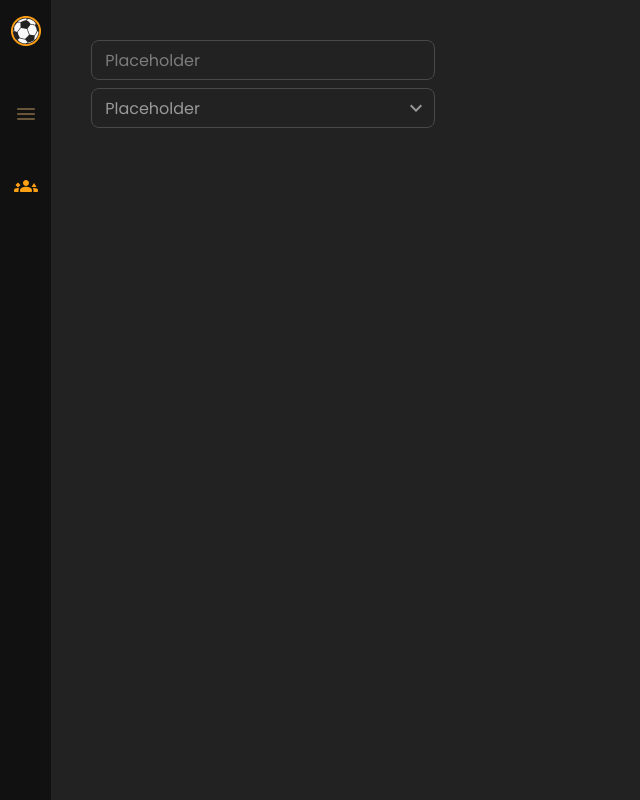
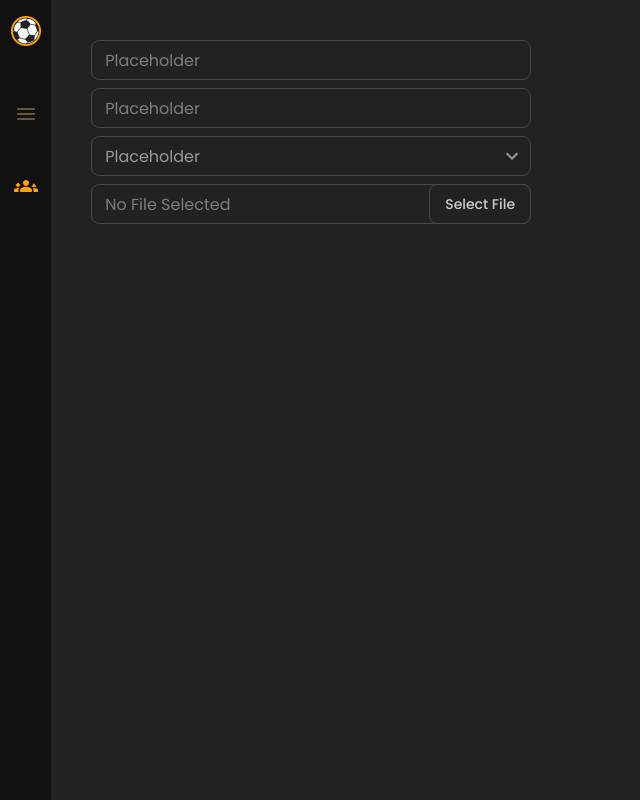
Before and after one commit to mehra-sourav/foorball-roster-viewer, a React (Create React App) app: page / in a window 1280 px wide. Shown: the whole page, without its empty margins (0-640 px from the left). Built offline with nearby package versions, Linux system fonts and the light colour scheme.

Commit message:
Added filepicker component

```diff
--- a/src/components/Button/Button.jsx
+++ b/src/components/Button/Button.jsx
@@ -2,7 +2,7 @@ import AddIcon from "@mui/icons-material/Add";
 import { Primary, Secondary, IconButton } from "./Button.styles";
 
 export const PrimaryButton = ({
-  label,
+  children,
   height,
   width,
   color = "primary",
@@ -16,12 +16,18 @@ export const PrimaryButton = ({
       sx={{ ...sx, height: height, width: width }}
       {...rest}
     >
-      {label}
+      {children}
     </Primary>
   );
 };
 
-export const SecondaryButton = ({ label, height, width, color, ...rest }) => {
+export const SecondaryButton = ({
+  children,
+  height,
+  width,
+  color,
+  ...rest
+}) => {
   return (
     <Secondary
       variant="outlined"
@@ -29,13 +35,13 @@ export const SecondaryButton = ({ label, height, width, color, ...rest }) => {
       sx={{ height: height, width: width }}
       {...rest}
     >
-      {label}
+      {children}
     </Secondary>
   );
 };
 
 export const PrimaryIconButton = ({
-  label,
+  children,
   height = "40px",
   width = "40px",
   Icon = AddIcon,
@@ -49,13 +55,13 @@ export const PrimaryIconButton = ({
       sx={{ height: height, width: width }}
       {...rest}
     >
-      <Icon>{label}</Icon>
+      <Icon>{children}</Icon>
     </Primary>
   );
 };
 
 export const SecondaryIconButton = ({
-  label,
+  children,
   height = "40px",
   width = "40px",
   Icon = AddIcon,
@@ -69,7 +75,7 @@ export const SecondaryIconButton = ({
       sx={{ height: height, width: width }}
       {...rest}
     >
-      <Icon>{label}</Icon>
+      <Icon>{children}</Icon>
     </Secondary>
   );
 };
--- a/src/components/Button/Button.styles.js
+++ b/src/components/Button/Button.styles.js
@@ -21,17 +21,19 @@ export const Primary = styled(BaseButton)(({ theme }) => ({
   },
 }));
 
-export const Secondary = styled(BaseButton)(({ theme }) => ({
+export const Secondary = styled(BaseButton)(({ theme, color: colorProp }) => ({
   backgroundColor: "transparent",
-  borderColor: theme.palette.border.main,
   color: theme.palette.text.normal,
-
-  "&:hover": {
+  ...(colorProp !== "error"
+    ? { borderColor: theme.palette.border.main }
+    : { borderWidth: "1.5px" }),
+  "&:hover:not(.Mui-error)": {
     borderColor: theme.palette.border.main,
     color: theme.palette.text.main,
   },
   "&.Mui-disabled": {
     color: theme.palette.text.disabled,
+    borderColor: theme.palette.border.main,
   },
 }));
 
--- /dev/null
+++ b/src/components/FilePicker/FilePicker.jsx
@@ -0,0 +1,48 @@
+import { useState, useRef, useEffect } from "react";
+import { InputAdornment } from "@mui/material";
+import { SecondaryButton } from "components/Button/Button";
+import Input from "components/Input/Input";
+import { HiddenInput } from "./FilePicker.styles";
+
+const FilePicker = ({ acceptableFileFormat, ...rest }) => {
+  const [fileName, setName] = useState("");
+  const [error, setError] = useState(false);
+  const inputFile = useRef();
+
+  const handleFileUpload = () => {
+    let uploadedFile = inputFile.current.files[0];
+    if (uploadedFile?.type !== "text/csv") {
+      setError(true);
+    } else {
+      setError(false);
+    }
+    setName(uploadedFile.name);
+  };
+
+  return (
+    <Input
+      readOnly
+      sx={{ pr: 0 }}
+      endAdornment={
+        <InputAdornment position="end">
+          <SecondaryButton component="label" {...(error && { color: "error" })}>
+            Select File
+            <HiddenInput
+              ref={inputFile}
+              onChange={handleFileUpload}
+              type="file"
+              accept={acceptableFileFormat}
+              id="sourav"
+            />
+          </SecondaryButton>
+        </InputAdornment>
+      }
+      placeholder="No File Selected"
+      error={error}
+      value={fileName}
+      {...rest}
+    />
+  );
+};
+
+export default FilePicker;
--- /dev/null
+++ b/src/components/FilePicker/FilePicker.styles.js
@@ -0,0 +1,13 @@
+import { styled } from "@mui/material";
+
+export const HiddenInput = styled("input")(() => ({
+  clip: "rect(0 0 0 0)",
+  clipPath: "inset(50%)",
+  height: 1,
+  overflow: "hidden",
+  position: "absolute",
+  bottom: 0,
+  left: 0,
+  whiteSpace: "nowrap",
+  width: 1,
+}));
--- a/src/components/Input/Input.jsx
+++ b/src/components/Input/Input.jsx
@@ -1,6 +1,6 @@
 import { TextField } from "./Input.styles";
-const Input = ({ ...rest }) => {
-  return <TextField {...rest} />;
+const Input = ({ children, ...rest }) => {
+  return <TextField {...rest}>{children}</TextField>;
 };
 
 export default Input;
--- a/src/components/Input/Input.styles.js
+++ b/src/components/Input/Input.styles.js
@@ -5,11 +5,16 @@ export const TextField = styled(OutlinedInput)(({ theme }) => ({
   borderRadius: "0.5rem",
   backgroundColor: "transparent",
   color: theme.palette.text.main,
-
-  "&.MuiOutlinedInput-root  .MuiOutlinedInput-notchedOutline": {
-    borderColor: theme.palette.border.main,
+  "&.MuiOutlinedInput-root": {
+    "&:not(.Mui-error) .MuiOutlinedInput-notchedOutline": {
+      borderColor: theme.palette.border.main,
+    },
+    "&.Mui-disabled .MuiOutlinedInput-notchedOutline": {
+      borderColor: theme.palette.border.main,
+    },
   },
   "&.Mui-disabled": {
     backgroundColor: theme.palette.background.secondary,
+    borderColor: theme.palette.border.main,
   },
 }));
--- a/src/components/Roster/Roster.jsx
+++ b/src/components/Roster/Roster.jsx
@@ -1,18 +1,24 @@
 import Input from "components/Input/Input";
 import Select from "components/Select/Select";
+import FilePicker from "components/FilePicker/FilePicker";
+import { SecondaryButton } from "components/Button/Button";
 import { useState } from "react";
+
 const Roster = () => {
   let [personName, change] = useState("");
   const handleChange = (e) => change(e.target.value);
   return (
     <div style={{ display: "flex", flexDirection: "column" }}>
       <Input placeholder="Placeholder" sx={{ mb: 1 }} />
+      <Input placeholder="Placeholder" sx={{ mb: 1 }} />
       <Select
         value={personName}
         inputProps={{ "aria-label": "Without label" }}
         items={[0, 1, 2, "Place"]}
         onChange={handleChange}
+        sx={{ mb: 1 }}
       ></Select>
+      <FilePicker acceptableFileFormat=".csv" />
     </div>
   );
 };
```
